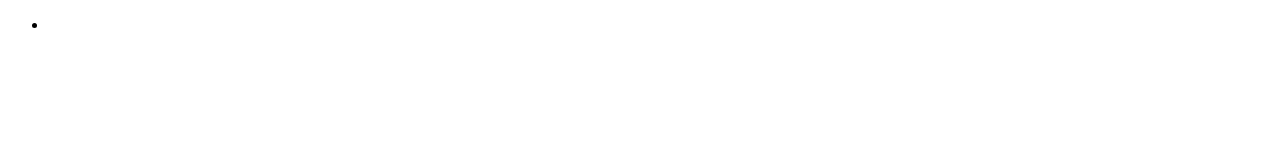
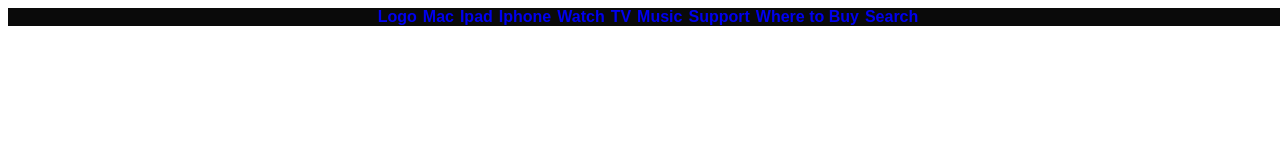
Before and after one commit to red-bottle/apple-project, a plain HTML site: page index.html in a window 1280 px wide. Drawn offline with Linux system fonts and the light colour scheme; a web font is replaced by a local one.

Commit message:
add css for menu navigation and list in index.html

```diff
--- a/assets/css/index.css
+++ b/assets/css/index.css
@@ -0,0 +1,23 @@
+.navigation {
+  position: Fixed;
+  width: 100%;
+  height: 150px;
+}
+
+.navigation .menunavigation {
+  background-color: #0a0a0a;
+}
+.navigation .menunavigation .container {
+  display: flex;
+  flex-direction: row;
+  justify-content: center;
+}
+.navigation .menunavigation .container .list {
+  list-style: none;
+}
+.navigation .menunavigation .container a {
+  font-family: "Muli", sans-serif;
+  font-weight: bold;
+  text-decoration: none;
+  margin: 3px;
+}
--- a/index.html
+++ b/index.html
@@ -5,6 +5,11 @@
     <meta name="viewport" content="width=device-width, initial-scale=1.0" />
     <meta http-equiv="X-UA-Compatible" content="ie=edge" />
     <title>Learn Project Apple Site</title>
+    <link
+      href="https://fonts.googleapis.com/css?family=Muli"
+      rel="stylesheet"
+    />
+    <link rel="stylesheet" href="./assets/css/index.css" />
   </head>
 
   <body>
@@ -12,9 +17,16 @@
       <!-- navigation -->
       <nav class="menunavigation">
         <div class="container">
-          <ul>
-            <li class="list"></li>
-          </ul>
+          <li class="list"><a href="/nav/fmlapp">Logo</a></li>
+          <li class="list"><a href="/nav/fmlapp">Mac</a></li>
+          <li class="list"><a href="/nav/fmlapp">Ipad</a></li>
+          <li class="list"><a href="/nav/fmlapp">Iphone</a></li>
+          <li class="list"><a href="/nav/fmlapp">Watch</a></li>
+          <li class="list"><a href="/nav/fmlapp">TV</a></li>
+          <li class="list"><a href="/nav/fmlapp">Music</a></li>
+          <li class="list"><a href="/nav/fmlapp">Support</a></li>
+          <li class="list"><a href="/nav/fmlapp">Where to Buy</a></li>
+          <li class="list"><a href="/nav/fmlapp">Search</a></li>
         </div>
       </nav>
       <nav></nav>
```
